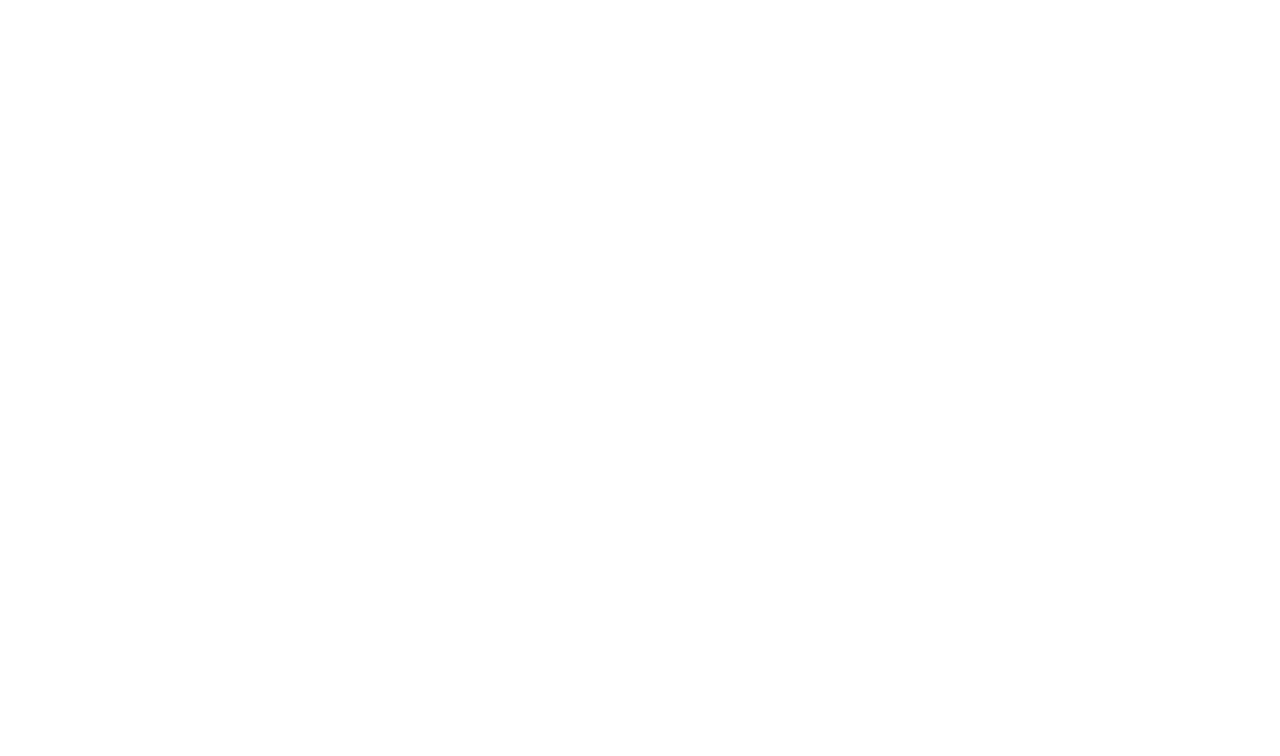
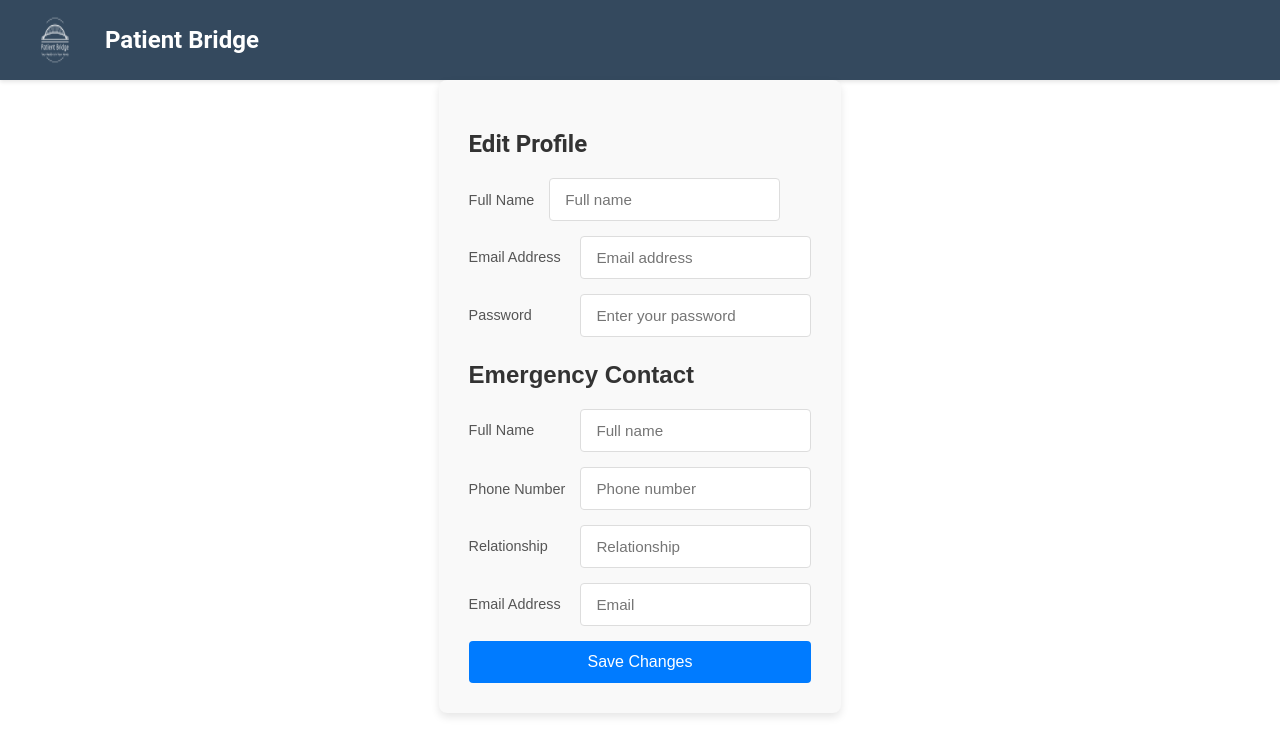
Before and after one commit to JewandreJuliano/Patient-Bridge, a React (Create React App) app in the folder patient-bridge/: page /profile in a window 1280 px wide. Before the commit this address had no page. Shown: the top 756 px of the page. Built offline with nearby package versions, Linux system fonts and the light colour scheme.

Commit message:
Changes to Dashboards, Added Profiles

```diff
--- a/patient-bridge/src/App.js
+++ b/patient-bridge/src/App.js
@@ -9,6 +9,8 @@
 import PrescriptionPopup from './components/PrescriptionPopup';
 import TrackMedicationPage from './components/TrackMedicationPage';
 import BookAppointment from './components/BookAppointment';
+import Profile from './components/Profile';
+import DoctorProfile from './components/DoctorProfile'
 
 const App = () => {
   // State to manage the medications across different components
@@ -29,7 +31,9 @@
         <Route path="/patient-dashboard" element={<PatientDashboard />} />
         <Route path="/doctor-dashboard" element={<DoctorDashboard />} />
         <Route path="/book-apt" element={<BookAppointment/>} />
-
+        <Route path="/medication" element={<PrescriptionPopup />} />
+        <Route path="/profile" element={<Profile />} />
+        <Route path="/doctor-profile" element={<DoctorProfile/>} />
         {/* Prescription Popup Route (can be used in patient dashboard or standalone) */}
         <Route
           path="/prescriptions"
--- a/patient-bridge/src/components/DoctorDashboard.jsx
+++ b/patient-bridge/src/components/DoctorDashboard.jsx
@@ -1,10 +1,12 @@
 import React, { useState, useEffect } from 'react';
 import Calendar from 'react-calendar';
+import { useNavigate} from 'react-router-dom';
 import 'react-calendar/dist/Calendar.css';
 import '../styles/DoctorDashboard.css';
 import { FaCalendarAlt, FaPills, FaFileMedical } from 'react-icons/fa';
 
 const DoctorDashboard = () => {
+    const navigate = useNavigate();
     const [username, setUsername] = useState('');
     const [appointments] = useState([
         { id: 1, date: new Date(2024, 9, 22), patient: 'John Doe', time: '10:00 AM' },
@@ -15,6 +17,10 @@
 const handleSettingsDropdownToggle = () => {
     setShowSettingsDropdown(!showSettingsDropdown);
 };
+
+const handleDoctorProfileClick = () => {
+    navigate('/doctor-profile')
+  };
 
     useEffect(() => {
         const user = JSON.parse(localStorage.getItem('user'));
@@ -45,7 +51,7 @@
             <button className="settings-button" onClick = {handleSettingsDropdownToggle}>Settings</button>
             {showSettingsDropdown && (
               <div className='settings-dropmenu'>
-                <a href='/' className='dropdown-item'>Profile</a>
+               <a href className='dropdown-item' onClick={handleDoctorProfileClick}>Profile</a>
                 <a href='/' className='dropdown-item'>Verify Practice</a>
                 <a href='/signup/doctor' className='dropdown-item'>Logout</a>
               </div>
--- /dev/null
+++ b/patient-bridge/src/components/DoctorProfile.jsx
@@ -0,0 +1,84 @@
+import React from 'react';
+import '../styles/Profile.css'; // Make sure to import the CSS file
+
+const Profile = () => {
+  return (
+    <div className="dashboard"> {/* Added a parent container for the dashboard */}
+      <header className="dashboard-header"> {/* Header section */}
+        <div className="logo-title">
+          <img src="/assets/patient-bridge-icon.png" alt="Company Icon" className="icon" />
+          <h1 className="title">Patient Bridge</h1>
+        </div>
+      </header>
+
+      <div className="profile-container"> {/* Profile container */}
+        <h2>Edit Profile</h2>
+
+        {/* Full Name */}
+        <div className="input-group">
+          <div className="input-half">
+            <label htmlFor="fullname">Practice Name</label>
+            <input
+              type="text"
+              id="fullname"
+              placeholder="Full name"
+            />
+          </div>
+        </div>
+
+        {/* Email Address */}
+        <div className="input-group">
+          <label htmlFor="email">Practice Address</label>
+          <input
+            type="email"
+            id="email"
+            placeholder="Email address"
+          />
+        </div>
+        <div className="input-group">
+          <label htmlFor="email">Email Address</label>
+          <input
+            type="email"
+            id="email"
+            placeholder="Email address"
+          />
+        </div>
+        <div className="input-group">
+          <label htmlFor="email">Phone Number</label>
+          <input
+            type="email"
+            id="email"
+            placeholder="Email address"
+          />
+        </div>
+
+        <div className="input-group">
+          <label htmlFor="email">Specialty</label>
+          <input
+            type="email"
+            id="email"
+            placeholder="Email address"
+          />
+        </div>
+        {/* Password */}
+        <div className="input-group">
+          <label htmlFor="password">Password</label>
+          <input
+            type="password"
+            id="password"
+            placeholder="Enter your password"
+          />
+        </div>
+
+
+
+        {/* Save Changes Button */}
+        <div>
+          <button type="button">Save Changes</button>
+        </div>
+      </div>
+    </div>
+  );
+};
+
+export default Profile;
--- a/patient-bridge/src/components/PatientDashboard.jsx
+++ b/patient-bridge/src/components/PatientDashboard.jsx
@@ -1,12 +1,14 @@
 import React, { useState, useEffect } from 'react';
 import { useNavigate } from 'react-router-dom'; // Import useNavigate
 import '../styles/PatientDashboard.css'; // Import the CSS file for styling
+import PrescriptionPopup from './PrescriptionPopup';
 
 const PatientDashboard = () => {
   const navigate = useNavigate(); // Initialize useNavigate
   const [username, setUsername] = useState(''); // State to store the username
   const [showSettingsDropdown, setShowSettingsDropdown] = useState(false);
   const [doctors, setDoctors] = useState([]); // State for doctors
+  const [showPrescriptionPopup, setShowPrescriptionPopup] = useState(false);
   const [searchResults, setSearchResults] = useState([]); // State for search results
 
   useEffect(() => {
@@ -48,6 +50,14 @@
     setShowSettingsDropdown(!showSettingsDropdown);
   };
 
+  const handlePrescriptionsClick = () => {
+    setShowPrescriptionPopup(true); // Show the prescriptions popup when the button is clicked
+  };
+
+  const handleProfileClick = () => {
+    navigate('/profile'); // Navigate to the Profile page
+  };
+
   const handleSelectDoctor = (doctor) => {
     navigate('/book-apt', { state: { doctor } }); // Navigate to BookAppointment page with doctor info
   };
@@ -61,11 +71,12 @@
         </div>
         <div className="header-actions">
           <button className="track-button">Track Medication</button>
+          <button className="prescriptions-button" onClick={handlePrescriptionsClick}>Prescriptions</button>
           <div className="settings-dropdown">
             <button className="settings-button" onClick={handleSettingsDropdownToggle}>Settings</button>
             {showSettingsDropdown && (
               <div className='settings-dropmenu'>
-                <a href='/' className='dropdown-item'>General</a>
+                <a href className='dropdown-item' onClick={handleProfileClick}>Profile</a>
                 <a href='/signup/patient' className='dropdown-item'>Logout</a>
                 <a href='/' className='dropdown-item'>Notification Preferences</a>
               </div>
@@ -154,6 +165,11 @@
           <p>© 2024 Patient Bridge. All rights reserved.</p>
         </div>
       </footer>
+
+      <PrescriptionPopup
+        isOpen={showPrescriptionPopup}
+        onClose={() => setShowPrescriptionPopup(false)} // Function to close the popup
+      />
     </div>
   );
 };
--- /dev/null
+++ b/patient-bridge/src/components/Profile.jsx
@@ -0,0 +1,101 @@
+import React from 'react';
+import '../styles/Profile.css'; // Make sure to import the CSS file
+
+const Profile = () => {
+  return (
+    <div className="dashboard"> {/* Added a parent container for the dashboard */}
+      <header className="dashboard-header"> {/* Header section */}
+        <div className="logo-title">
+          <img src="/assets/patient-bridge-icon.png" alt="Company Icon" className="icon" />
+          <h1 className="title">Patient Bridge</h1>
+        </div>
+      </header>
+
+      <div className="profile-container"> {/* Profile container */}
+        <h2>Edit Profile</h2>
+
+        {/* Full Name */}
+        <div className="input-group">
+          <div className="input-half">
+            <label htmlFor="fullname">Full Name</label>
+            <input
+              type="text"
+              id="fullname"
+              placeholder="Full name"
+            />
+          </div>
+        </div>
+
+        {/* Email Address */}
+        <div className="input-group">
+          <label htmlFor="email">Email Address</label>
+          <input
+            type="email"
+            id="email"
+            placeholder="Email address"
+          />
+        </div>
+
+        {/* Password */}
+        <div className="input-group">
+          <label htmlFor="password">Password</label>
+          <input
+            type="password"
+            id="password"
+            placeholder="Enter your password"
+          />
+        </div>
+
+        <h3>Emergency Contact</h3>
+
+        {/* Emergency Contact Full Name */}
+        <div className="input-group">
+          <label htmlFor="emergencyFullName">Full Name</label>
+          <input
+            type="text"
+            id="emergencyFullName"
+            placeholder="Full name"
+          />
+        </div>
+
+        {/* Emergency Contact Details */}
+        <div className="input-group">
+          <div className="input-half">
+            <label htmlFor="emergencyPhone">Phone Number</label>
+            <input
+              type="tel"
+              id="emergencyPhone"
+              placeholder="Phone number"
+            />
+          </div>
+        </div>
+
+        <div className="input-group">
+            <label htmlFor="emergencyRelationship">Relationship</label>
+            <input
+              type="text"
+              id="emergencyRelationship"
+              placeholder="Relationship"
+            />
+          </div>
+
+        {/* Emergency Contact Email */}
+        <div className="input-group">
+          <label htmlFor="emergencyEmail">Email Address</label>
+          <input
+            type="email"
+            id="emergencyEmail"
+            placeholder="Email"
+          />
+        </div>
+
+        {/* Save Changes Button */}
+        <div>
+          <button type="button">Save Changes</button>
+        </div>
+      </div>
+    </div>
+  );
+};
+
+export default Profile;
--- /dev/null
+++ b/patient-bridge/src/styles/DoctorProfile.css
@@ -0,0 +1,68 @@
+/* Global styles for the form */
+.profile-container {
+    max-width: 1000px;
+    margin: 0 auto;
+    padding: 30px;
+    background-color: #f9f9f9;
+    border-radius: 8px;
+    box-shadow: 0 4px 8px rgba(0, 0, 0, 0.1);
+  }
+
+  /* Headings */
+  .profile-container h2, .profile-container h3 {
+    font-size: 1.5rem;
+    color: #333;
+    margin-bottom: 20px;
+    font-weight: 600;
+  }
+
+  /* Form labels */
+  .profile-container label {
+    font-size: 0.9rem;
+    color: #555;
+  }
+
+  /* Input groups and alignment */
+  .input-group {
+    display: flex;
+    align-items: center; /* Align items vertically in the center */
+    margin-bottom: 15px;
+  }
+
+  .input-group label {
+    flex: 1; /* Allow label to take equal space */
+    margin-right: 15px; /* Space between label and input */
+    font-weight: 500; /* Optional: make labels bold for better visibility */
+  }
+
+  .input-group input {
+    flex: 2; /* Allow input to take more space */
+    padding: 12px 15px;
+    border: 1px solid #ddd;
+    border-radius: 4px;
+    font-size: 0.95rem;
+    background-color: #fff;
+    transition: border-color 0.3s ease;
+  }
+
+  .input-group input:focus {
+    outline: none;
+    border-color: #007bff;
+  }
+
+  /* Button styling */
+  .profile-container button {
+    width: 100%;
+    padding: 12px 15px;
+    background-color: #007bff;
+    color: white;
+    border: none;
+    border-radius: 4px;
+    font-size: 1rem;
+    cursor: pointer;
+    transition: background-color 0.3s ease;
+  }
+
+  .profile-container button:hover {
+    background-color: #0056b3;
+  }
--- /dev/null
+++ b/patient-bridge/src/styles/Profile.css
@@ -0,0 +1,68 @@
+/* Global styles for the form */
+.profile-container {
+    max-width: 1000px;
+    margin: 0 auto;
+    padding: 30px;
+    background-color: #f9f9f9;
+    border-radius: 8px;
+    box-shadow: 0 4px 8px rgba(0, 0, 0, 0.1);
+  }
+
+  /* Headings */
+  .profile-container h2, .profile-container h3 {
+    font-size: 1.5rem;
+    color: #333;
+    margin-bottom: 20px;
+    font-weight: 600;
+  }
+
+  /* Form labels */
+  .profile-container label {
+    font-size: 0.9rem;
+    color: #555;
+  }
+
+  /* Input groups and alignment */
+  .input-group {
+    display: flex;
+    align-items: center; /* Align items vertically in the center */
+    margin-bottom: 15px;
+  }
+
+  .input-group label {
+    flex: 1; /* Allow label to take equal space */
+    margin-right: 15px; /* Space between label and input */
+    font-weight: 500; /* Optional: make labels bold for better visibility */
+  }
+
+  .input-group input {
+    flex: 2; /* Allow input to take more space */
+    padding: 12px 15px;
+    border: 1px solid #ddd;
+    border-radius: 4px;
+    font-size: 0.95rem;
+    background-color: #fff;
+    transition: border-color 0.3s ease;
+  }
+
+  .input-group input:focus {
+    outline: none;
+    border-color: #007bff;
+  }
+
+  /* Button styling */
+  .profile-container button {
+    width: 100%;
+    padding: 12px 15px;
+    background-color: #007bff;
+    color: white;
+    border: none;
+    border-radius: 4px;
+    font-size: 1rem;
+    cursor: pointer;
+    transition: background-color 0.3s ease;
+  }
+
+  .profile-container button:hover {
+    background-color: #0056b3;
+  }
```
Also changed, not shown: patient-bridge/src/components/AddMedicationPopup.jsx (+8 -4 lines), patient-bridge/src/components/PrescriptionPopup.jsx (+6 -7 lines), patient-bridge/src/styles/PatientDashboard.css (+10 -2 lines).
